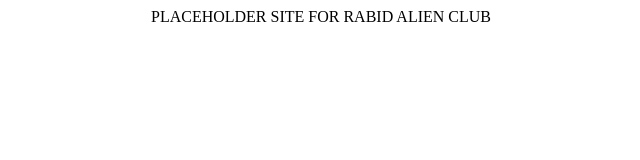
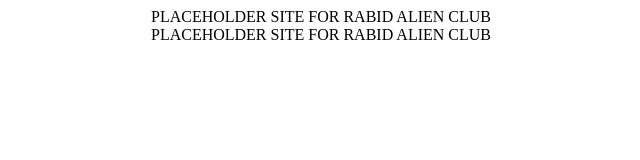
Before and after one commit to Johari-Lewis/RabidAlienClub, a plain HTML site: page index.html in a window 1280 px wide. Shown: the whole page, without its empty margins (319-959 px from the left). Drawn offline with Linux system fonts and the light colour scheme.

Commit message:
Update index.html

```diff
--- a/index.html
+++ b/index.html
@@ -5,5 +5,6 @@
   </head>
   <body>
     <center>PLACEHOLDER SITE FOR RABID ALIEN CLUB</center>
+    <center>PLACEHOLDER SITE FOR RABID ALIEN CLUB</center>
   </body>
 </html>
```
